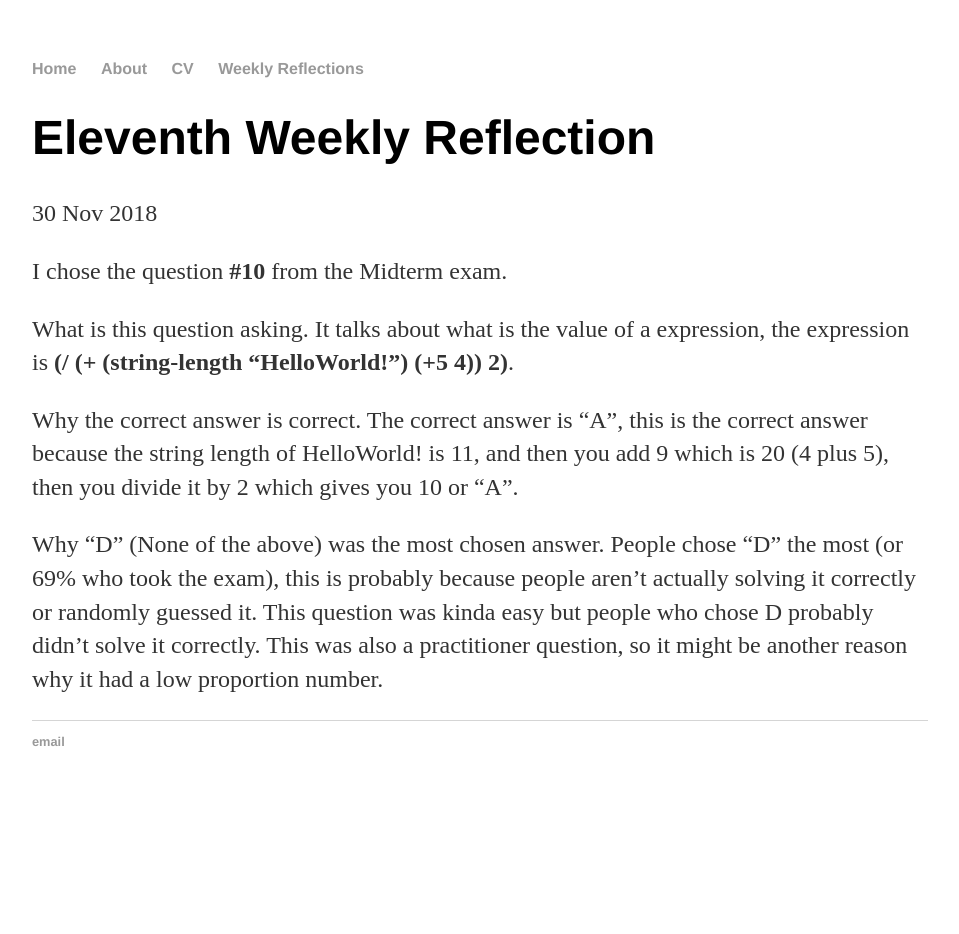
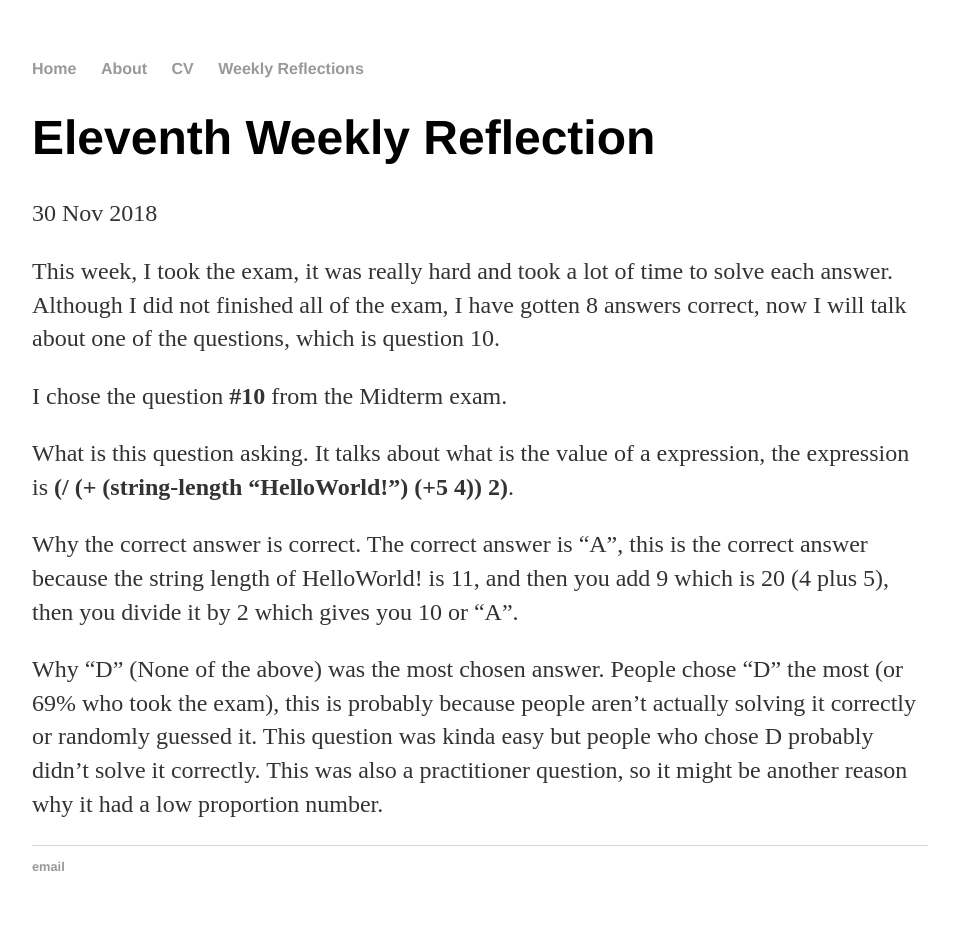
Before and after one commit to brandonv3138/brandonv3138, a Jekyll site: the page built from _posts/2018-11-30-Eleventh-Weekly-Reflection.md, in a window 1280 px wide. Shown: the whole page, without its empty margins (160-1119 px from the left). Built offline with Jekyll 4.4.1, drawn with Linux system fonts in a browser that asks for light colours; before the commit the page ends 900 px from its top, so only the background shows below that.

Commit message:
Update 2018-11-30-Eleventh-Weekly-Reflection.md

```diff
--- a/_posts/2018-11-30-Eleventh-Weekly-Reflection.md
+++ b/_posts/2018-11-30-Eleventh-Weekly-Reflection.md
@@ -3,6 +3,9 @@ layout: post
 title: "Eleventh Weekly Reflection"
 date: 2018-11-30
 ---
+
+This week, I took the exam, it was really hard and took a lot of time to solve each answer. Although I did not finished all of the exam, I have gotten 8 answers correct, now I will talk about one of the questions, which is question 10.
+
 I chose the question **#10** from the Midterm exam.
 
 What is this question asking.
```
